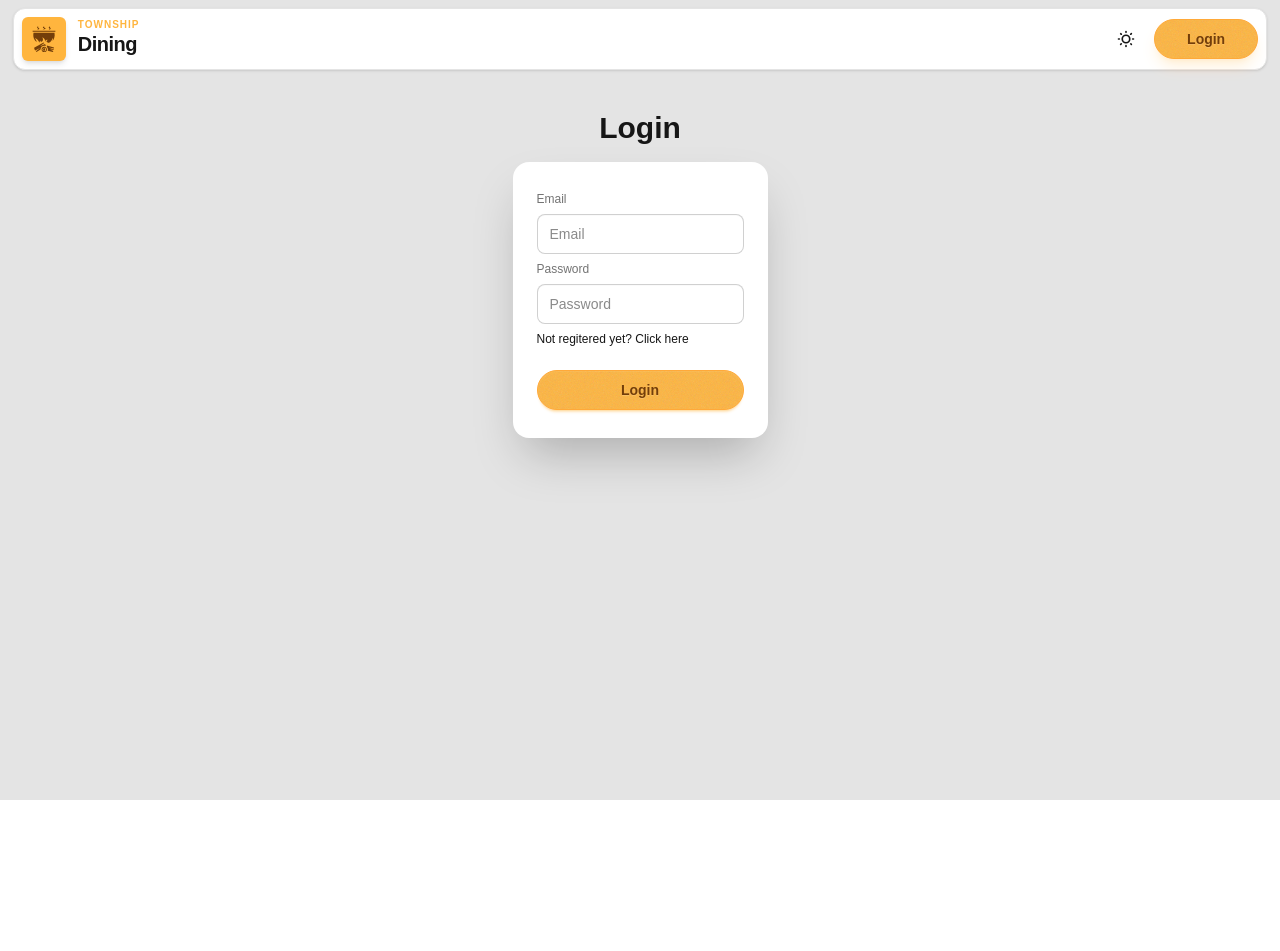
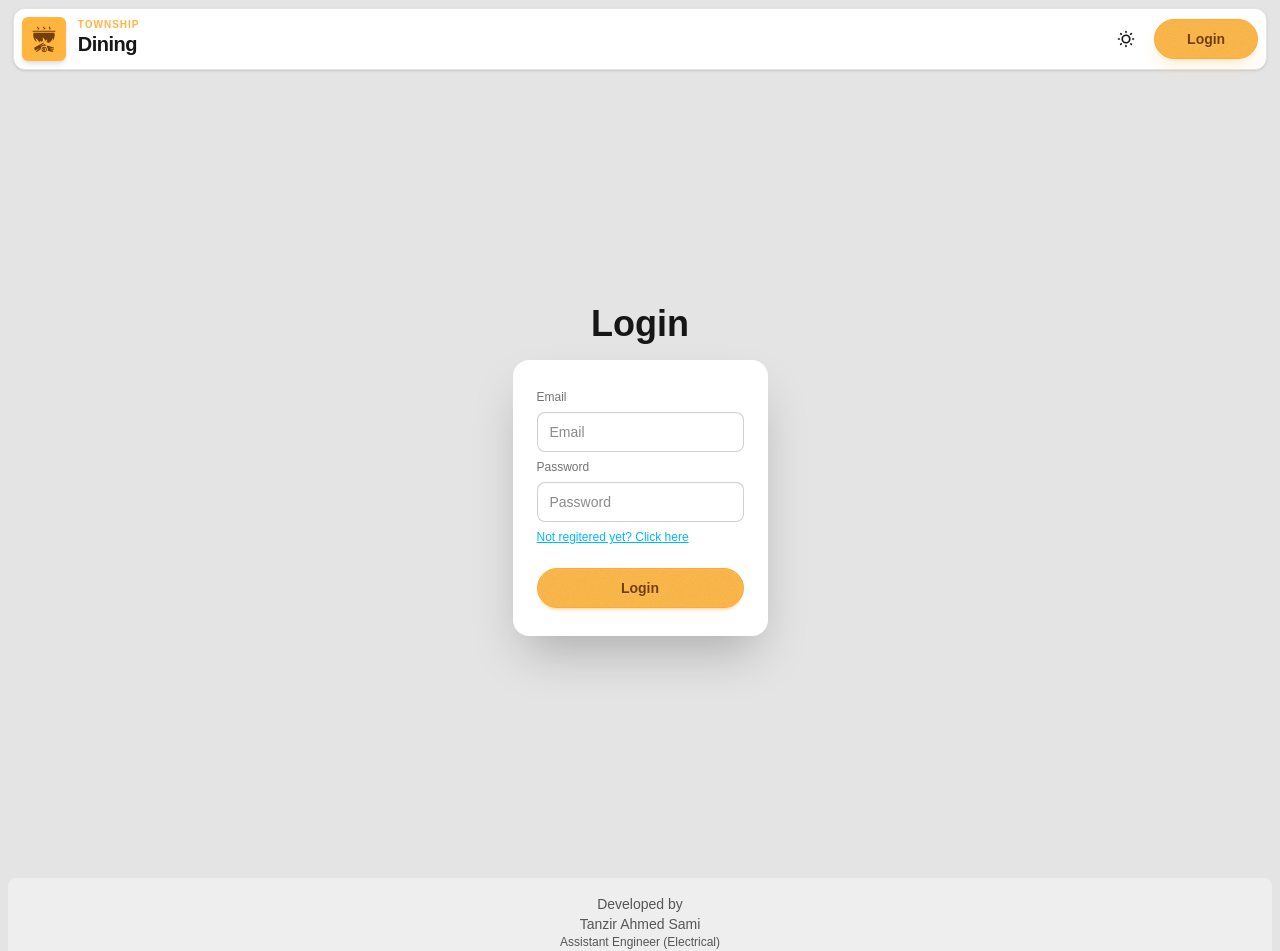
Before and after one commit to sami157/dining-management, a React (Vite) app: page /login in a window 1280 px wide. Shown: the top 951 px of the page. Before the commit the page ends 800 px from the top, so only its background shows below. Built offline with nearby package versions, Linux system fonts and the light colour scheme; no server answers; a web font is replaced by a local one.

Commit message:
login and registration form improvement

```diff
--- /dev/null
+++ b/src/components/Footer.jsx
@@ -0,0 +1,17 @@
+import React from 'react'
+import { PhoneOutgoing } from 'lucide-react';
+
+const Footer = () => {
+  return (
+    <div className="bg-base-200/60 py-4 px-2 m-2 rounded-lg">
+      <div className="container mx-auto text-center">
+        <p className="text-sm text-base-content/70">Developed by</p>
+        <p className="text-sm text-base-content/70">Tanzir Ahmed Sami</p>
+        <p className="text-xs text-base-content/70">Assistant Engineer (Electrical)</p>
+        <p className="text-xs text-base-content/70"><PhoneOutgoing size={12} className="inline mr-1" /> 01840406154</p>
+      </div>
+    </div>
+  )
+}
+
+export default Footer
--- a/src/layouts/HomeLayout.jsx
+++ b/src/layouts/HomeLayout.jsx
@@ -2,12 +2,14 @@ import React from 'react'
 import { Outlet } from 'react-router'
 import Navbar from '../components/Navbar'
 import { Toaster } from 'react-hot-toast'
+import Footer from '../components/Footer'
 
 const HomeLayout = () => {
   return (
     <div className='py-2 flex flex-col bg-base-300 min-h-screen'>
       <Navbar/>
       <Outlet/>
+      <Footer/>
       <Toaster/>
     </div>
   )
--- a/src/pages/Login.jsx
+++ b/src/pages/Login.jsx
@@ -23,10 +23,10 @@ const Login = () => {
     }
 
     return (
-        <div className='flex flex-col gap-4 m-10 items-center'>
-            <p className='text-3xl font-semibold'>Login</p>
+        <div className='flex flex-col gap-4 min-h-screen justify-center items-center'>
+            <p className='text-4xl font-bold'>Login</p>
             <form onSubmit={handleSubmit(onSubmit)}>
-                <div className="card bg-base-100 w-full max-w-sm shrink-0 shadow-2xl">
+                <div className="card bg-base-100 w-full shadow-2xl">
                     <div className="card-body">
                         <fieldset className="fieldset">
                             {/* Email */}
@@ -39,7 +39,7 @@ const Login = () => {
                             <input {...register("password", { required: "Password is required" })} type="password" className="input" placeholder="Password" />
                             {errors.password && <p className='text-error font-semibold' role="alert">{errors.password.message}</p>}
 
-                            <div><a onClick={() => navigate('/register')} className="link link-hover">Not regitered yet? Click here</a></div>
+                            <div><a onClick={() => navigate('/register')} className="link link-info">Not regitered yet? Click here</a></div>
                             <button type='submit' className="btn btn-primary mt-4">Login</button>
 
                             {/* Designation
--- a/src/pages/Registration.jsx
+++ b/src/pages/Registration.jsx
@@ -34,10 +34,10 @@ const Registration = () => {
     }
 
     return (
-        <div className='flex flex-col gap-4 m-10 items-center'>
-            <p className='text-3xl font-semibold'>Registration</p>
+        <div className='flex flex-col gap-4 min-h-screen mt-8 items-center'>
+            <p className='text-4xl font-bold'>Registration</p>
             <form onSubmit={handleSubmit(onSubmit)}>
-                <div className="card bg-base-100 w-full max-w-sm shrink-0 shadow-2xl">
+                <div className="card bg-base-100 w-full max-w-sm shadow-2xl">
                     <div className="card-body">
                         <fieldset className="fieldset">
                             {/* Name */}
@@ -99,7 +99,7 @@ const Registration = () => {
                             {errors.password && <p className='text-error font-semibold' role="alert">{errors.password.message}</p>}
 
 
-                            <div><a onClick={() => navigate('/login')} className="link link-hover">Already registered? Click here to Login</a></div>
+                            <div><a onClick={() => navigate('/login')} className="link link-info">Already registered? Click here to Login</a></div>
 
                             <button type='submit' className="btn btn-primary mt-4">Register</button>
 
```
